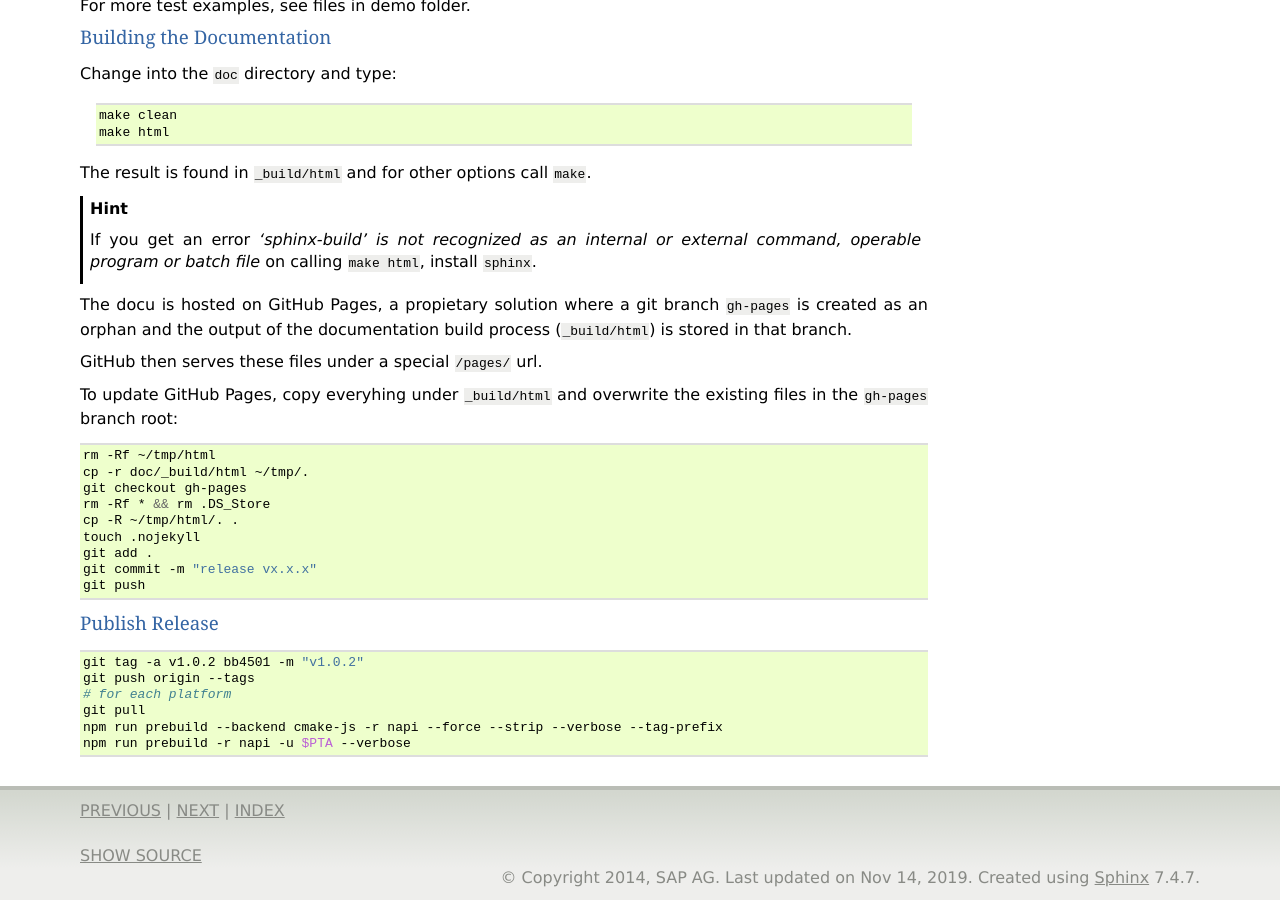
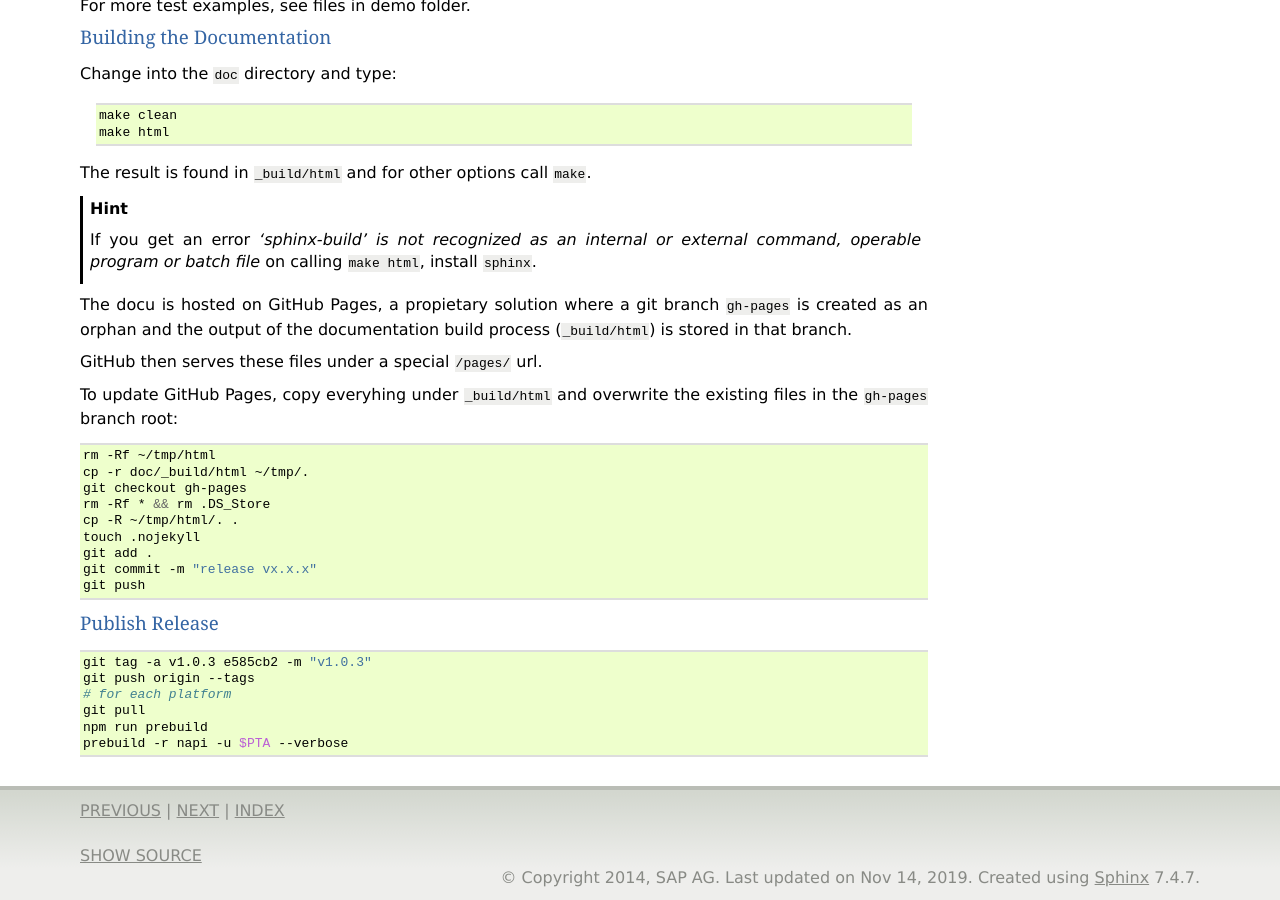
Before and after one commit to SAP/node-rfc, a Sphinx documentation site: the page built from doc/install.rst, in a window 1280 px wide and 900 px high, scrolled down 3833 px. Built offline with Sphinx 7.4.7, drawn with Linux system fonts in a browser that asks for light colours.

Commit message:
documentation

```diff
--- a/doc/install.rst
+++ b/doc/install.rst
@@ -273,9 +273,9 @@ Publish Release
 
 .. code-block:: sh
 
-    git tag -a v1.0.2 bb4501 -m "v1.0.2"
+    git tag -a v1.0.3 e585cb2 -m "v1.0.3"
     git push origin --tags
     # for each platform
     git pull
-    npm run prebuild --backend cmake-js -r napi --force --strip --verbose --tag-prefix
-    npm run prebuild -r napi -u $PTA --verbose
+    npm run prebuild
+    prebuild -r napi -u $PTA --verbose
```
